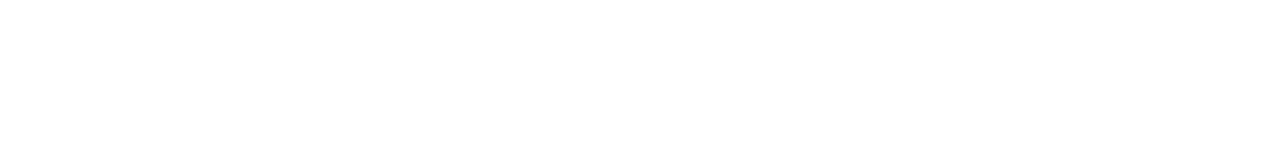
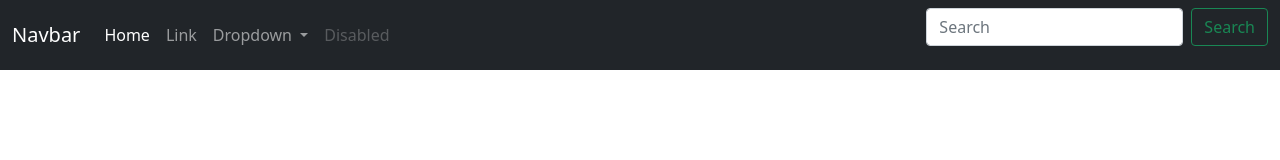
Before and after one commit to IgorDoslov/IgorDoslov.github.io, a plain HTML site: page index.html in a window 1280 px wide. Drawn offline with nearby package versions, Linux system fonts and the light colour scheme.

Commit message:
index WIP

```diff
--- a/index.html
+++ b/index.html
@@ -1,10 +1,48 @@
 <html lang="en">
 <head>
+
     <meta charset="UTF-8">
     <meta name="viewport" content="width=device-width, initial-scale=1.0">
+    <link href="https://cdn.jsdelivr.net/npm/bootstrap@5.0.0-beta1/dist/css/bootstrap.min.css" rel="stylesheet" integrity="sha384-giJF6kkoqNQ00vy+HMDP7azOuL0xtbfIcaT9wjKHr8RbDVddVHyTfAAsrekwKmP1" crossorigin="anonymous">
+
     <title>Document</title>
 </head>
 <body>
-
+    <nav class="navbar navbar-expand-lg navbar navbar-dark bg-dark">
+        <div class="container-fluid">
+          <a class="navbar-brand" href="#">Navbar</a>
+          <button class="navbar-toggler" type="button" data-bs-toggle="collapse" data-bs-target="#navbarSupportedContent" aria-controls="navbarSupportedContent" aria-expanded="false" aria-label="Toggle navigation">
+            <span class="navbar-toggler-icon"></span>
+          </button>
+          <div class="collapse navbar-collapse" id="navbarSupportedContent">
+            <ul class="navbar-nav me-auto mb-2 mb-lg-0">
+              <li class="nav-item">
+                <a class="nav-link active" aria-current="page" href="#">Home</a>
+              </li>
+              <li class="nav-item">
+                <a class="nav-link" href="#">Link</a>
+              </li>
+              <li class="nav-item dropdown">
+                <a class="nav-link dropdown-toggle" href="#" id="navbarDropdown" role="button" data-bs-toggle="dropdown" aria-expanded="false">
+                  Dropdown
+                </a>
+                <ul class="dropdown-menu" aria-labelledby="navbarDropdown">
+                  <li><a class="dropdown-item" href="#">Action</a></li>
+                  <li><a class="dropdown-item" href="#">Another action</a></li>
+                  <li><hr class="dropdown-divider"></li>
+                  <li><a class="dropdown-item" href="#">Something else here</a></li>
+                </ul>
+              </li>
+              <li class="nav-item">
+                <a class="nav-link disabled" href="#" tabindex="-1" aria-disabled="true">Disabled</a>
+              </li>
+            </ul>
+            <form class="d-flex">
+              <input class="form-control me-2" type="search" placeholder="Search" aria-label="Search">
+              <button class="btn btn-outline-success" type="submit">Search</button>
+            </form>
+          </div>
+        </div>
+      </nav>
 </body>
 </html>
```
